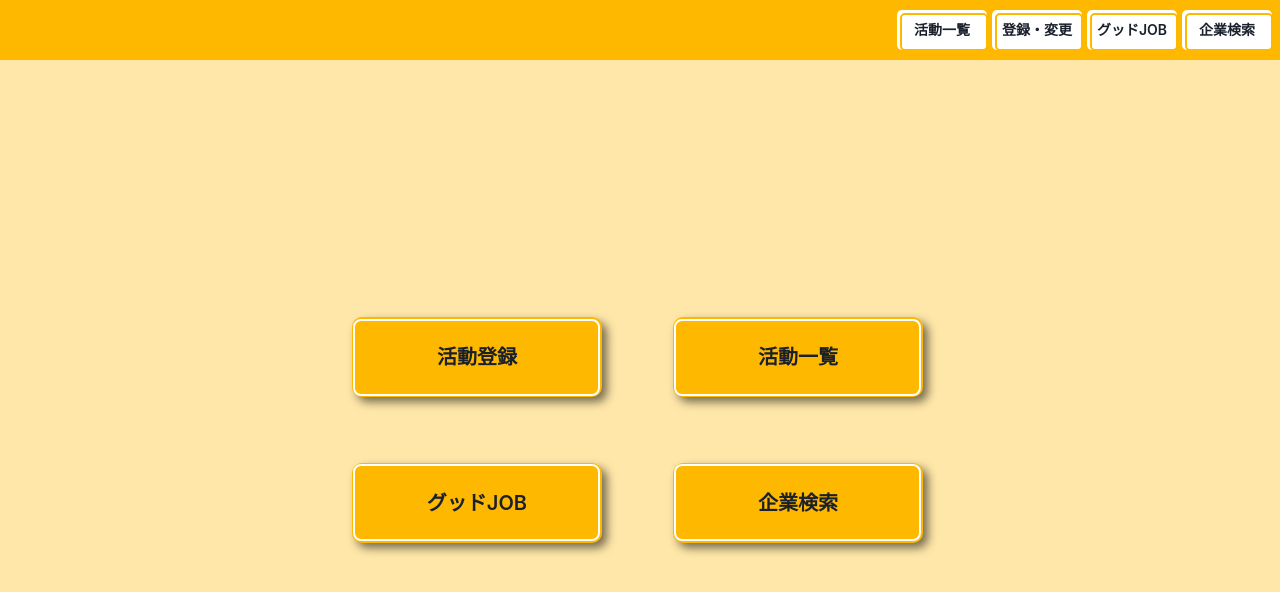
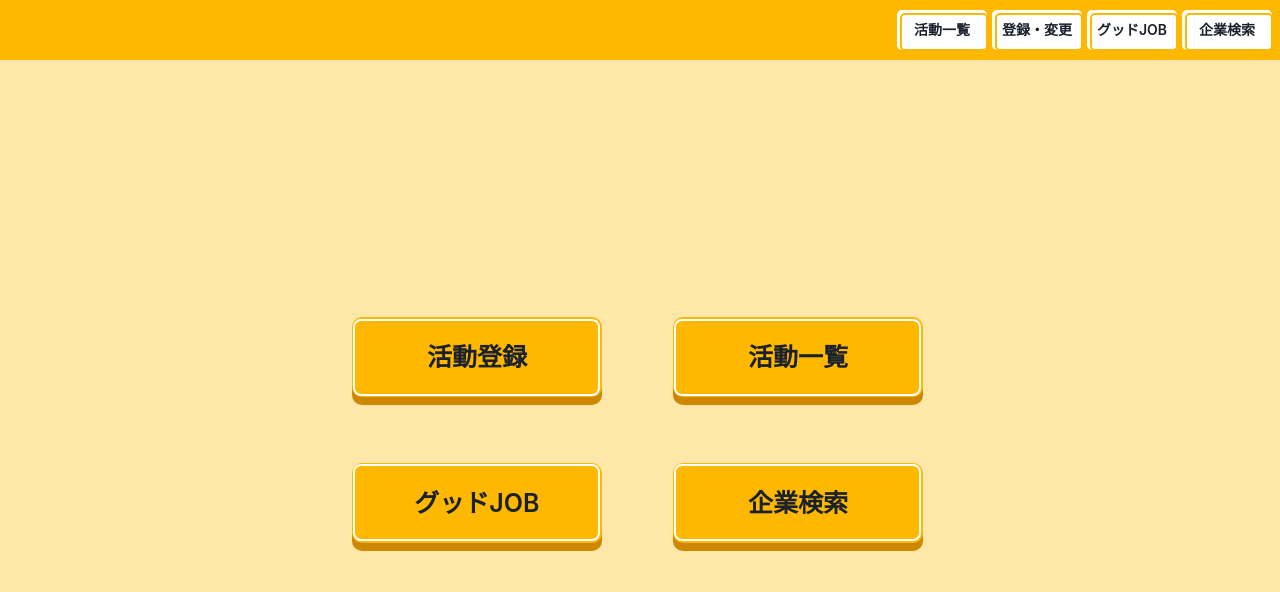
Before and after one commit to tama10171/next-recruit-app, a Next.js app: page /main in a window 1280 px wide. Shown: the top 592 px of the page. Built offline with nearby package versions, Linux system fonts and the light colour scheme; no server answers.

Commit message:
ボタン配置、機能完成

```diff
--- a/components/pages/main/LinkButton.tsx
+++ b/components/pages/main/LinkButton.tsx
@@ -26,12 +26,12 @@ export const LinkButton = (props: LinkButtonProps) => {
       <Button
         m={'10%'}
         w={'250px'}
-        _hover={{ bg: '#dd8800', transform: 'translate(5px,5px)', boxShadow: '0px 0px 0px 0px' }}
-        fontSize={'20px'}
+        _hover={{ transform: 'translate(5px,5px)', boxShadow: '0px 0px 0px 0px' }}
+        fontSize={'25px'}
         borderRadius={'10px'}
         bg={'#FFB800'}
         padding={'40px 0'}
-        boxShadow={'5px 5px 10px rgba(0, 0, 0, 0.542)'}
+        boxShadow={'0 8px 0 #cd8800'}
         _after={{
           pos: 'absolute',
           w: 'calc(100% - 7px)',
```
